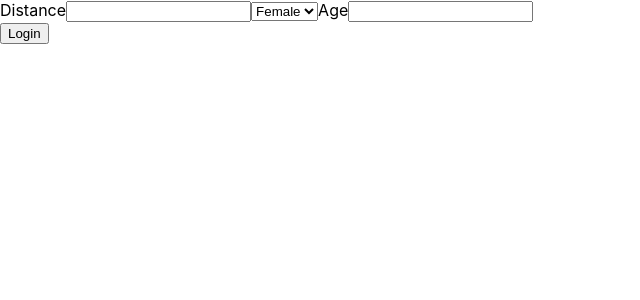
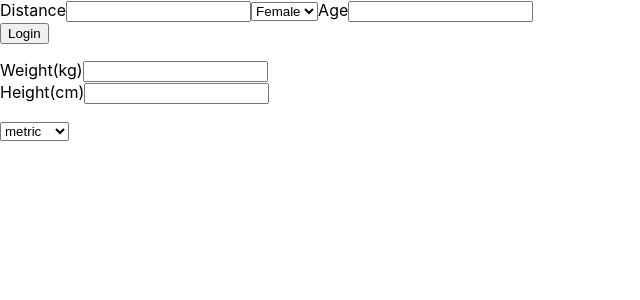
Before and after one commit to perhegg/cooper-react-challenge-2019, a React (Create React App) app: page / in a window 1280 px wide. Shown: the top 300 px of the page, without its empty margins (0-640 px from the left). Built offline with nearby package versions, Linux system fonts and the light colour scheme.

Commit message:
adds bmi calculator to page

```diff
--- a/src/App.js
+++ b/src/App.js
@@ -4,6 +4,8 @@ import InputFields from "./Components/InputFields";
 import LoginForm from './Components/LoginForm';
 import { authenticate } from './Modules/Auth';
 import DisplayPerformanceData from './Components/DisplayPerformanceData'
+import DisplayResult from './Components/displayResults';
+
 
 
 class App extends Component {
@@ -19,9 +21,20 @@ class App extends Component {
       password: '',
       message: '',
       entrySaved: false,
-      renderIndex: false
+      renderIndex: false,
+      weight: '',
+      height: '',
+      method: 'metric'
     }
   }
+
+  handleChange(event) {
+    const target = event.target
+    this.setState({
+      [target.name]: target.value
+    })
+  }
+
   entryHandler() {
     this.setState({ entrySaved: true, updateIndex: true });
   }
@@ -51,6 +64,8 @@ class App extends Component {
     let renderLogin;
     let user;
     let performanceDataIndex;
+    const methodList = ["metric", "imperial"]
+
 
     if (this.state.authenticated === true) {
       user = JSON.parse(sessionStorage.getItem('credentials')).uid;
@@ -108,7 +123,36 @@ class App extends Component {
         {performanceDataIndex}
         {renderLogin}
 
+        <div className="mainComponent">
+        <div>
+          <label>Weight{this.state.method === "metric" ? "(kg)" : "(lbs)"}</label>
+          <input
+            name="weight"
+            value={this.state.weight}
+            onChange={this.handleChange.bind(this)}/>
+        </div>
+        <div>
+          <label>Height{this.state.method === "metric" ? "(cm)" : "(inches)"}</label>
+          <input
+            name="height"
+            value={this.state.height}
+            onChange={this.handleChange.bind(this)}/>
+          <p>
+            <select onChange={this.handleChange.bind(this)} name="method" id="methodSelect" >
+              {methodList.map(method => (
+                <option key={method} value={method}>{method}</option>
+              ))}
+            </select>
+          </p>
+        </div>
+        <DisplayResult
+        weight={this.state.weight}
+        height={this.state.height}
+        method={this.state.method}
+        />
       </div>
+      </div>
+
     );
   }
 }
--- /dev/null
+++ b/src/Components/displayResults.js
@@ -0,0 +1,22 @@
+import React, {Component} from 'react';
+import {bmiCalculation} from '../Modules/BMICalculator';
+
+class DisplayResult extends Component {
+  calculate() {
+    let weight= this.props.weight;
+    let height= this.props.height;
+    let method = this.props.method;
+
+    return bmiCalculation(weight, height, method);
+  }
+
+  render() {
+    return (
+      <div id='response'>
+        {this.calculate()}
+      </div>
+    )
+  }
+}
+
+export default DisplayResult;
--- /dev/null
+++ b/src/Modules/BMICalculator.js
@@ -0,0 +1,38 @@
+export const bmiCalculation = (weight, height, method) => {
+    parseFloat(weight);
+    parseFloat(height);
+    let bmi;
+
+    weight = isNaN(weight) ? 0 : weight;
+    height = isNaN(height) ? 0 : height;
+
+    bmi = weight / (height / 100 * height / 100);
+
+    bmi = method === 'metric' ? bmi : bmi/14.33;
+
+    let finalBMI = parseFloat(bmi.toFixed(2));
+    let BMIMessage = setBMIMessage(finalBMI)
+    if (isNaN(finalBMI) || !isFinite(finalBMI) || finalBMI === 0) {
+      return '';
+    } else {
+      return `You are ${BMIMessage} with a BMI of ${finalBMI}`;
+    }
+  }
+
+  const setBMIMessage = finalBMI => {
+    if (finalBMI < 18.5) {
+      return "Underweight";
+    }
+
+    if (finalBMI > 18.5 && finalBMI <= 25) {
+      return "Normal";
+    }
+
+    if (finalBMI > 25 && finalBMI <= 30) {
+      return "Overweight";
+    }
+
+    if (finalBMI > 30) {
+      return "Obese";
+    }
+}
```
Also changed, not shown: src/__features__/userCanCalculateTheirBMI.feature.js (added, +46 -0 lines).
